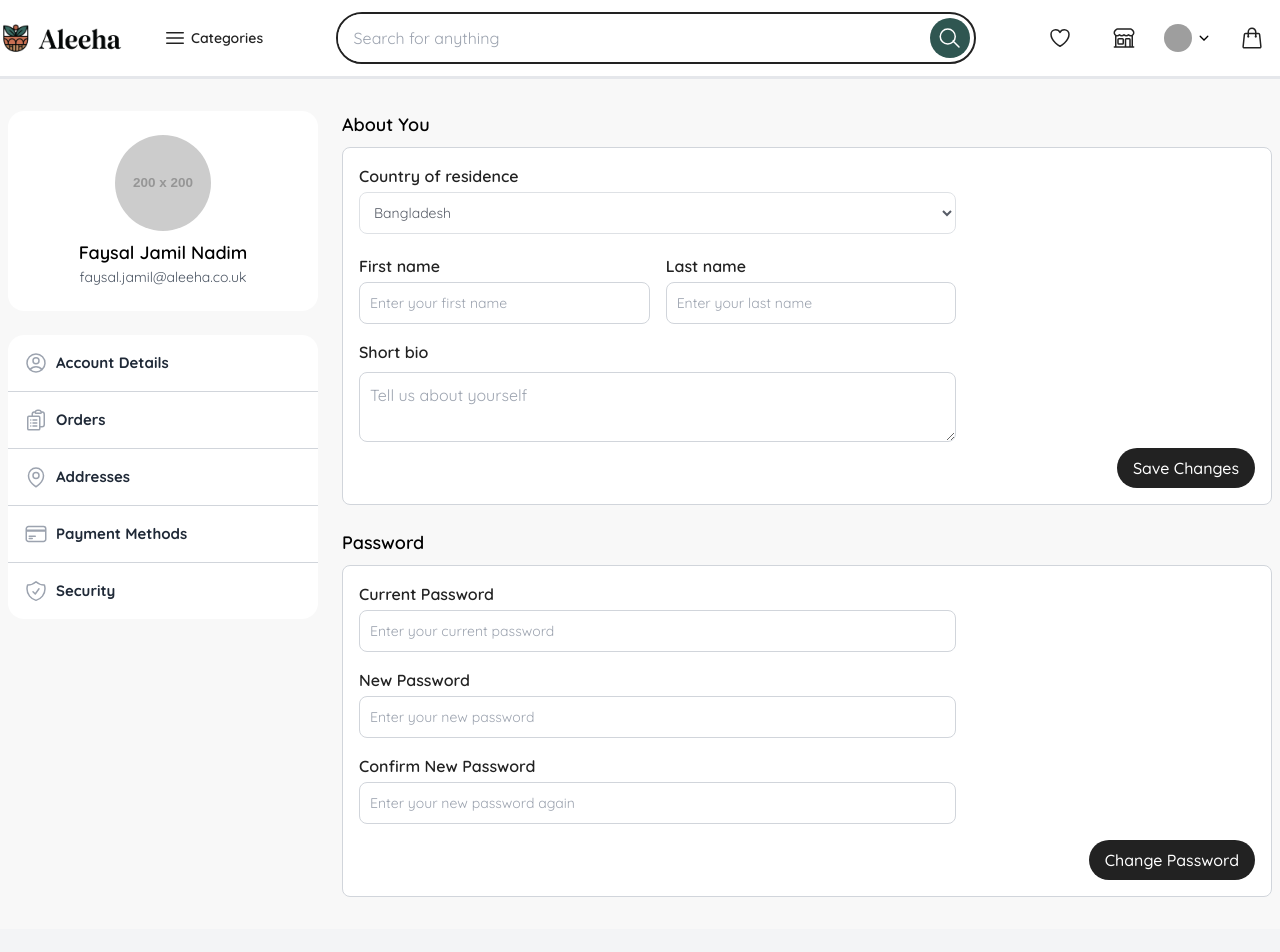
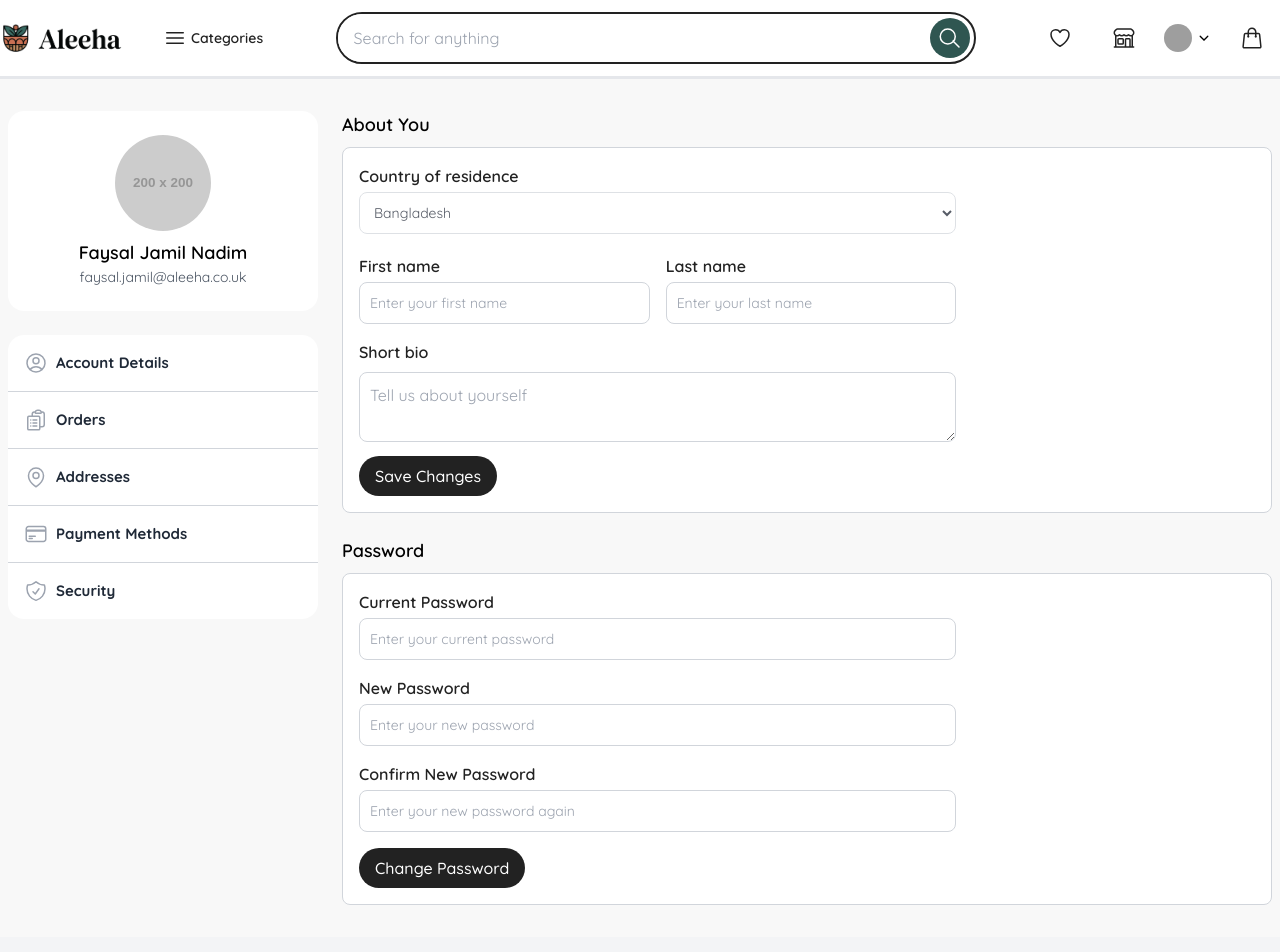
Before and after one commit to Faysal-Nadim/asb-client, a React (Create React App) app: page /user in a window 1280 px wide. Shown: the top 952 px of the page. Built offline with nearby package versions, Linux system fonts and the light colour scheme; grey boxes are pictures that could not be loaded; the HTML template or start-up script is replaced by a standard one.

Commit message:
User Page Update

```diff
--- a/src/pages/account.js
+++ b/src/pages/account.js
@@ -48,7 +48,7 @@
             </div>
           </div>
 
-          <div className="flex justify-end">
+          <div className="flex justify-start mt-2">
             <div
               // onClick={handleSaveAndContinue}
               className="rounded-full bg-black py-2 px-4 hover:shadow-lg hover:shadow-black/40 cursor-pointer"
@@ -79,7 +79,7 @@
             />
           </div>
 
-          <div className="flex justify-end">
+          <div className="flex justify-start">
             <div
               // onClick={handleSaveAndContinue}
               className="rounded-full bg-black py-2 px-4 hover:shadow-lg hover:shadow-black/40 cursor-pointer"
```
